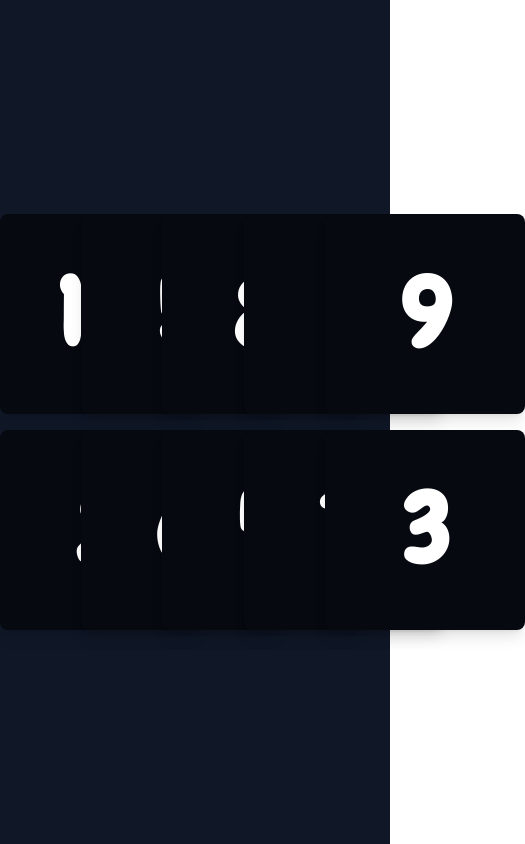
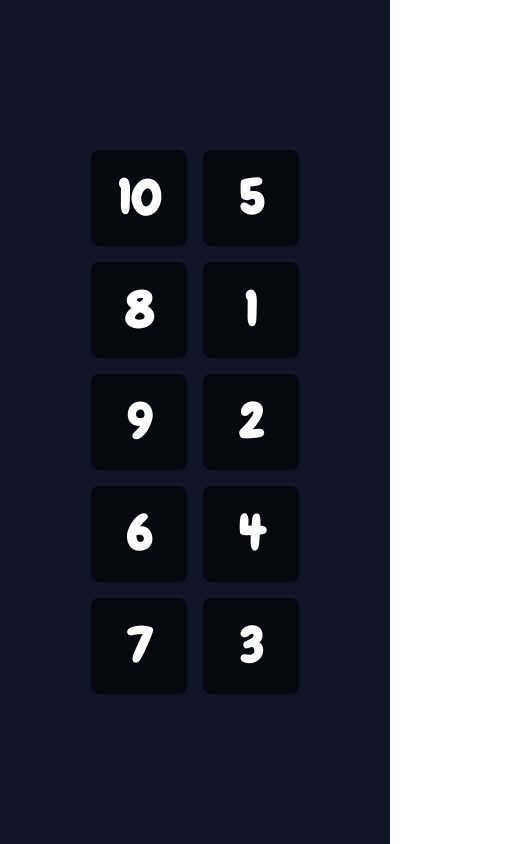
Before and after one commit to FrancescoBonizzi/tappy-tiles, a React (Vite) app: page /game in a window 390 px wide. Shown: the whole page, 525 px wide, since content can reach past the window. Built offline with nearby package versions, Linux system fonts and the light colour scheme.

Commit message:
refactor: add react-icons dependency and enhance game completion button with icon and animations in Scene3Game

```diff
--- a/src/Scene3Game.tsx
+++ b/src/Scene3Game.tsx
@@ -57,7 +57,7 @@ function Scene3Game() {
             exit={{opacity: 0}}
             transition={{duration: 0.5}}>
 
-            <div className="grid grid-cols-5 gap-4">
+            <div className="grid grid-cols-2 sm:grid-cols-3 md:grid-cols-4 lg:grid-cols-5 gap-4 sm:gap-4">
                 {numbers.map((num) => {
                     const isRevealed = revealed.includes(num);
                     const isWrong = wrongAttempts.includes(num);
@@ -80,7 +80,7 @@ function Scene3Game() {
                                 backgroundColor: tileColor
                             }}
                             transition={{duration: 0.3}}
-                            className={`w-50 h-50 flex items-center justify-center cursor-pointer rounded-lg transition-all ${shadowClass}`}
+                            className={`w-24 h-24 sm:w-32 sm:h-32 md:w-40 md:h-40 lg:w-50 lg:h-50 flex items-center justify-center cursor-pointer rounded-lg transition-all ${shadowClass}`}
                             whileTap={{scale: 0.9}}
                             onClick={() => handleTileClick(num)}>
 
@@ -105,7 +105,7 @@ function Scene3Game() {
                                 </div>
                             ) : (
                                 <motion.span
-                                    className="text-white text-8xl font-bold font-playful"
+                                    className="text-white text-5xl sm:text-6xl md:text-8xl font-bold font-playful"
                                     initial={{ opacity: 1 }}
                                     animate={isWrong ? {
                                         x: [-5, 5, -5, 5, 0]
@@ -121,7 +121,7 @@ function Scene3Game() {
 
             {gameCompleted && (
                 <motion.button
-                    className="mt-6 p-6 bg-white cursor-pointer text-black rounded-full shadow-lg text-6xl font-bold flex items-center justify-center"
+                    className="mt-6 p-6 bg-white cursor-pointer text-black rounded-full shadow-lg text-4xl sm:text-6xl font-bold flex items-center justify-center"
                     initial={{ opacity: 0, scale: 0.5, rotate: -90 }}
                     animate={{ opacity: 1, scale: 1, rotate: 0 }}
                     whileHover={{ scale: 1.1, rotate: 10 }}
```
